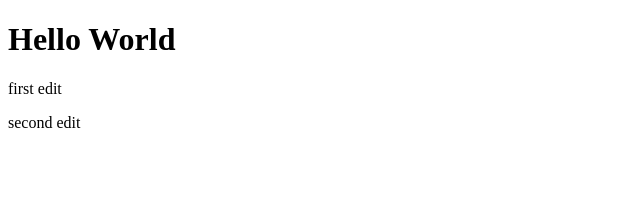
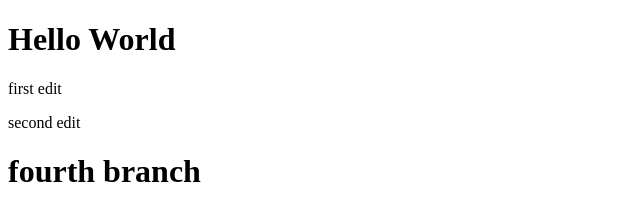
Before and after one commit to JesseBBuhler/testing, a plain HTML site: page index.html in a window 1280 px wide. Shown: the whole page, without its empty margins (0-640 px from the left). Drawn offline with Linux system fonts and the light colour scheme.

Commit message:
fourth branch

```diff
--- a/index.html
+++ b/index.html
@@ -10,5 +10,6 @@
     <h1>Hello World</h1>
     <p>first edit</p>
     <p>second edit</p>
+    <h1>fourth branch</h1>
 </body>
 </html>
```
